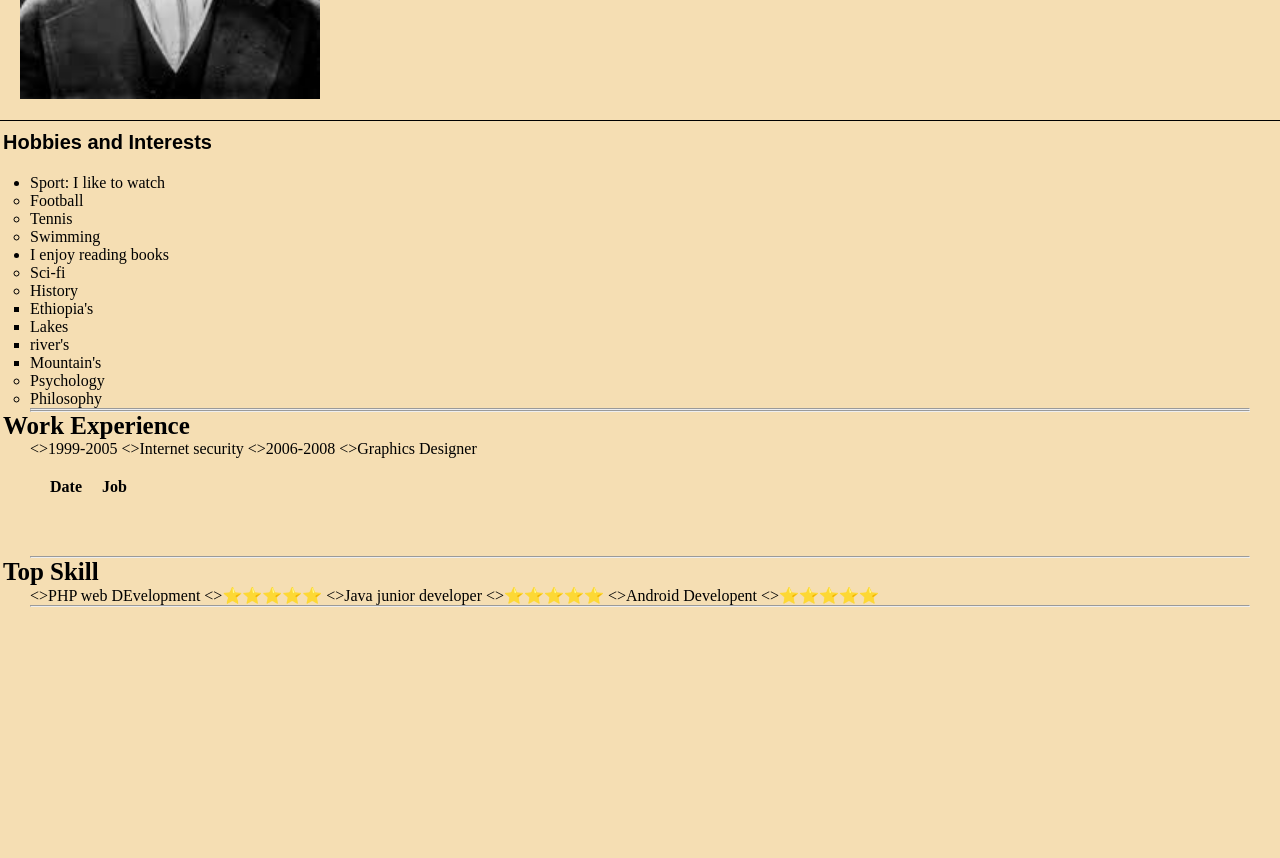
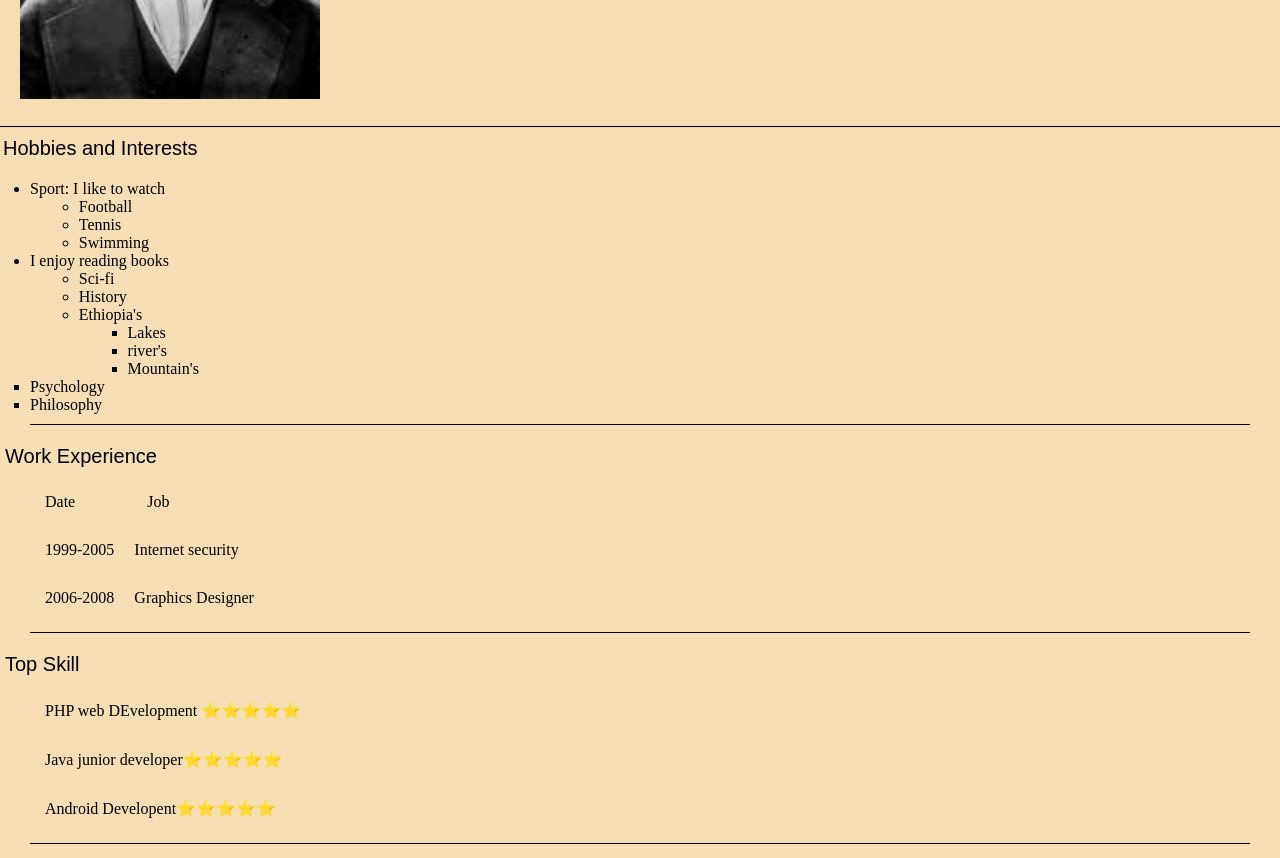
Before and after one commit to abrishdew/MyCv, a plain HTML site: page index.html in a window 1280 px wide. Shown: the part 400-1258 px from the top of the page. Before the commit the page ends 1022 px from the top, so only its background shows below. Drawn offline with Linux system fonts and the light colour scheme.

Commit message:
Phase IV Updated the Index page

```diff
--- a/My Works/Assets/css/mywork.css
+++ b/My Works/Assets/css/mywork.css
@@ -102,6 +102,13 @@ input[type = "submit"]{
 h3{
     font-size: 25px;
     margin-left: -27px;
+    font-weight: lighter;
+    font-family: Georgia, 'Times New Roman', Times, serif;
+}
+h1{
+    text-transform: uppercase;
+    font-weight: lighter;
+
 }
 #links{
     padding-bottom: 2px;
@@ -117,3 +124,30 @@ h3{
     padding-bottom: 205px;
     border-bottom: solid 1px black;
 }
+#list{
+    padding-bottom: 10px;
+    border-bottom: solid 1px black;
+}
+#inside{
+    display: block;
+    margin-left: 4%;
+}
+#insides{
+    display: block;
+    margin-left: 8%;
+}
+.work{
+    padding: 10px 2px;
+    margin-top: 10px;
+    font-size: 20px;
+    font-family: Arial, Helvetica, sans-serif;
+
+}
+#work{
+    padding-bottom: 10px;
+    border-bottom: solid 1px black;
+
+}
+.skill{
+    padding: 15px;
+}
--- a/index.html
+++ b/index.html
@@ -28,7 +28,7 @@
 
         <img id="Chap" src="./Asset/image/Chaplin.jpg" alt="Pro pic">
         <div id="coparH">
-        <h1>Abraham Tesfaye</h1>
+        <h1>Abraham Tesfaye Aredo</h1>
         <br>
         <br>
             <h3>Student at Addis Abeba institute of Technology</h3>
@@ -44,88 +44,76 @@
 
 <div id="clear">
     <!--Lists  -->
+    <div id="list">
     <ul>
         <li>Sport: I like to watch
             <ul>
+                <div id="inside">
                 <li>Football </li>
                 <li>Tennis</li>
                 <li>Swimming</li>
+            </div>
             </ul>
 
         </li>
         <li>I enjoy reading books
             <ul>
+                <div id="inside">
                 <li>Sci-fi</li>
-                <li>History
+                <li>History</li>
+                <li>Ethiopia's </li>
+                </div>
                     <ul>
-                        <li>Ethiopia's
                             <ul>
+                                <div id="insides">
                                 <li>Lakes </li>
                                 <li>river's</li>
                                 <li>Mountain's</li>
+                            </div>
                             </ul>
                         </li>
-                    </ul>
-                </li>
+
                 <li>Psychology</li>
                 <li>Philosophy</li>
             </ul>
 
         </li>
 
+    </ul>
+</div>
+<div id="work">
+<h3 class="work">Work Experience</h3>
+
+    <div>
+        <div class="skill">Date &emsp;&emsp;&emsp;&emsp; Job</div><div></div>
+    </div>
+
+    <div>
+        <div class="skill">1999-2005&emsp;  Internet security</div><div></div>
+    </div>
+
+    <div>
+        <div class="skill"> 2006-2008&emsp;   Graphics Designer</div><div></div>
+    </div>
 
 
 
 
-    </ul>
 
-
-    <hr>
-
-    <hr>
-
-<h3>Work Experience</h3>
-
-<table cellspacing = "20">
-    <tr>
-        <th>Date</th>
-        <th>Job</th>
-    </tr>
-    <tr>
-        <>1999-2005</>
-        <>Internet security</>
-    </tr>
-
-    <tr>
-        <>2006-2008</>
-        <>Graphics Designer</>
-    </tr>
-
-
-</table>
-<hr>
+</div>
 
 
 
-<h3>Top Skill</h3>
-    <table cellspacing = "20">
-        <tr>
-            <>PHP web DEvelopment </>
-            <>⭐⭐⭐⭐⭐</>
-        </tr>
-        <tr>
-            <>Java junior developer</>
-            <>⭐⭐⭐⭐⭐</>
 
-        </tr>
-        <tr>
-            <>Android Developent</>
-            <>⭐⭐⭐⭐⭐</>
+<h3 class="work">Top Skill</h3>
+ <div id="work">
+           <div class="skill">PHP web DEvelopment ⭐⭐⭐⭐⭐</div>
+<div class="skill">Java junior developer⭐⭐⭐⭐⭐ </div>
 
-        </tr>
+       <div class="skill">Android Developent⭐⭐⭐⭐⭐
+    </div>
+</div>
 
-    </table>
-    <hr>
 </div>
 </body>
 </html>
```
Also changed, not shown: My Works/question_4.html (deleted, +0 -50 lines), My Works/question_5.html (deleted, +0 -33 lines), My Works/question_6.html (deleted, +0 -31 lines).
